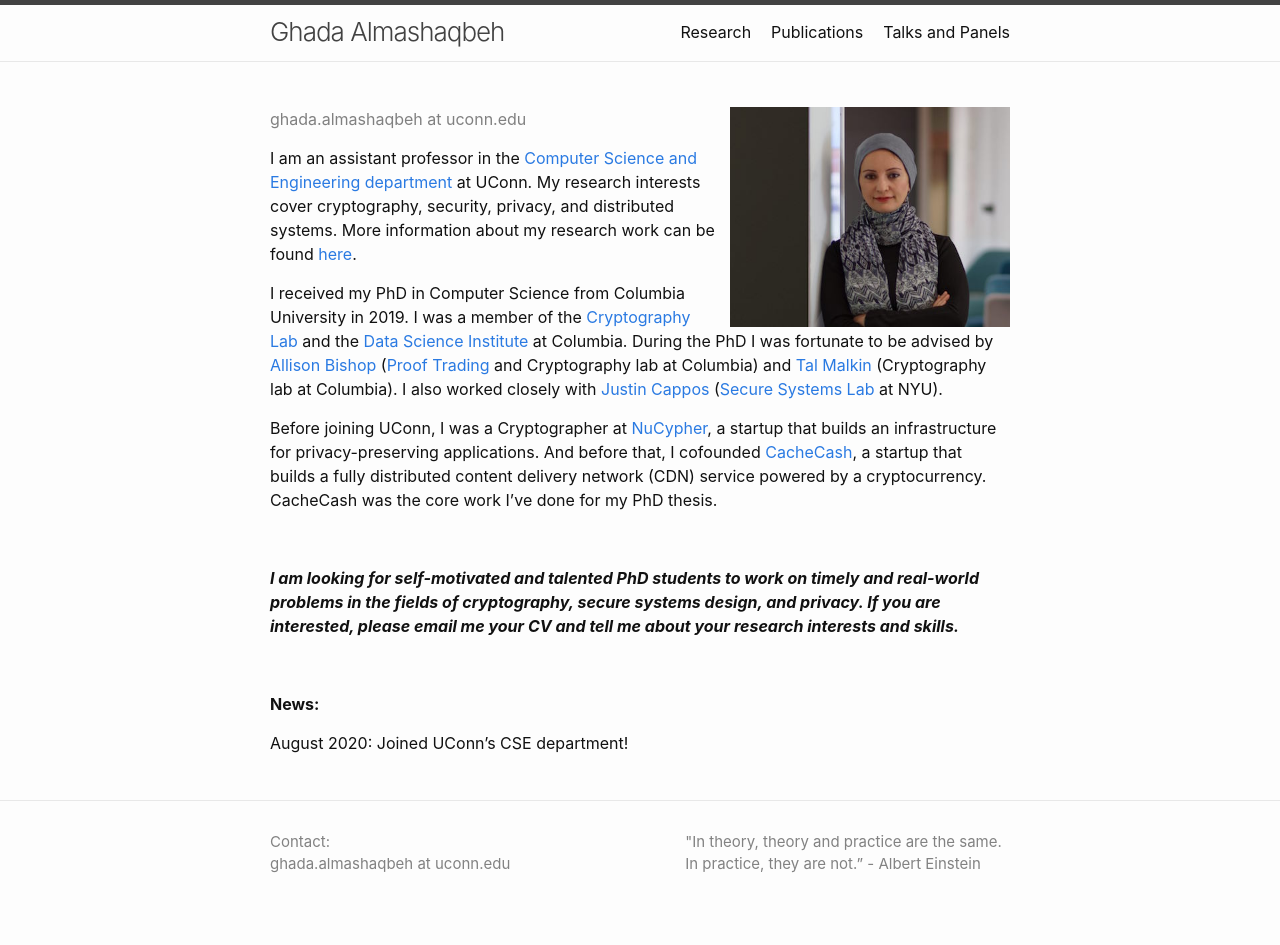
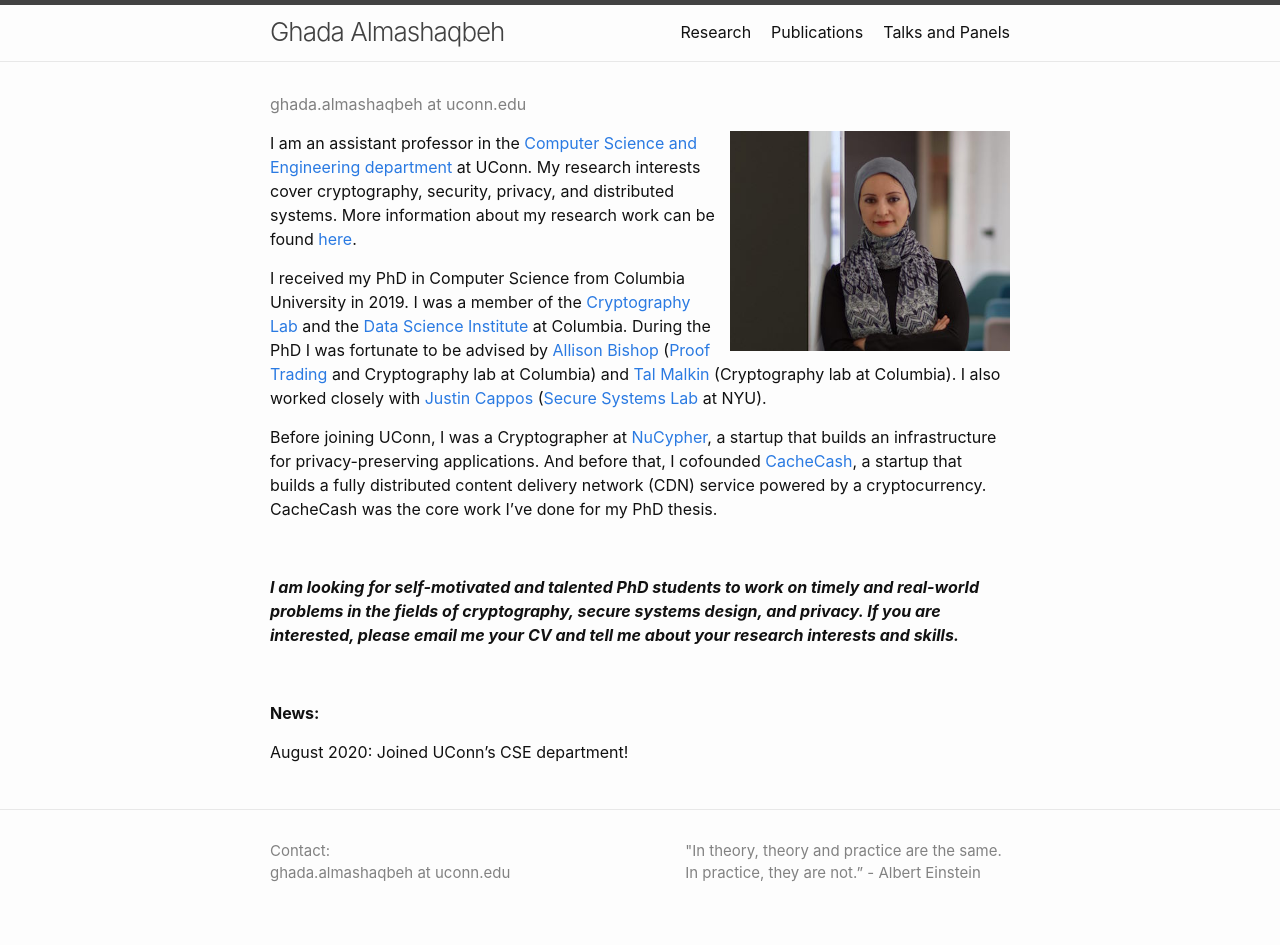
Before and after one commit to GhadaAlmashaqbeh/GhadaAlmashaqbeh.github.io, a Jekyll site: the page built from index.md, in a window 1280 px wide. Built offline with Jekyll 4.4.1, drawn with Linux system fonts in a browser that asks for light colours.

Commit message:
fix email address

```diff
--- a/_includes/header.html
+++ b/_includes/header.html
@@ -3,7 +3,7 @@
   <div class="wrapper">
     {%- assign default_paths = site.pages | map: "path" -%}
     {%- assign page_paths = site.header_pages | default: default_paths -%}
-    <a class="site-title" rel="author" href="{{ "/" | relative_url }}">{{ site.title </br> site.email | escape }}</a>
+    <a class="site-title" rel="author" href="{{ "/" | relative_url }}">{{ site.title | escape }}</a>
 
     {%- if page_paths -%}
       <nav class="site-nav">
--- a/index.md
+++ b/index.md
@@ -1,10 +1,10 @@
 ---
 layout: default
 ---
+<span style="color: grey;">ghada.almashaqbeh at uconn.edu</span>
 
 <img style="float: right;margin-left: 15px;" src="images/ghada0.jpg" alt="myprofile" width="280" height="220">
 
-<span style="color: grey;">ghada.almashaqbeh at uconn.edu</span>
 
 I am an assistant professor in the [Computer Science and Engineering department](https://www.cse.uconn.edu/) at UConn. My research interests cover cryptography, security, privacy, and distributed systems. More information about my research work can be found [here](/research/).
 
```
